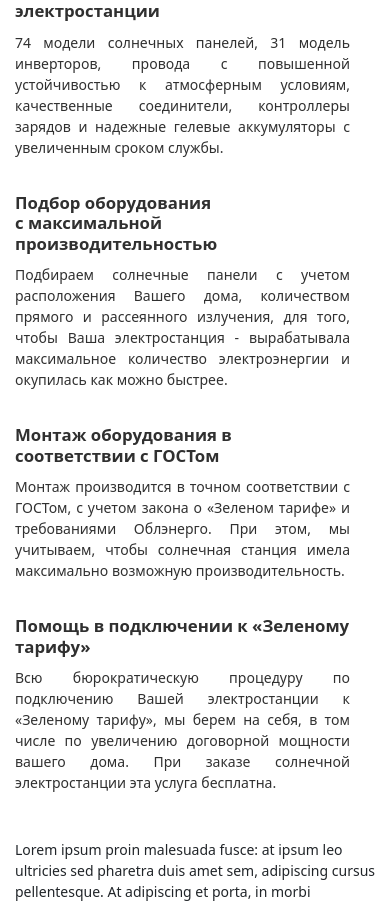
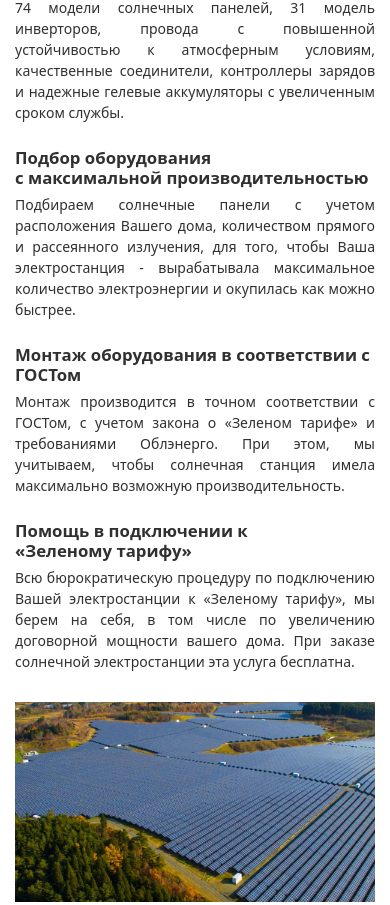
Before and after one commit to MariiaUdovytska/React-Solar, a React (Create React App) app in the folder react-solar/: page / in a window 390 px wide. Shown: the part 1059-1964 px from the top of the page. Built offline with nearby package versions, Linux system fonts and the light colour scheme.

Commit message:
add media for component Services

```diff
--- a/react-solar/src/Services.js
+++ b/react-solar/src/Services.js
@@ -26,7 +26,7 @@ class Services extends React.Component {
 									<p>Монтаж производится в точном соответствии с ГОСТом, с учетом закона о «Зеленом тарифе» и требованиями Облэнерго. При этом, мы учитываем, чтобы солнечная станция имела максимально возможную производительность.</p>
 								</div>
 								<div className='services-body-left-info-block'>
-									<h2>Помощь в подключении к «Зеленому тарифу»</h2>
+									<h2>Помощь в подключении к «Зеленому&nbsp;тарифу»</h2>
 									<p>Всю бюрократическую процедуру по подключению Вашей электростанции к «Зеленому тарифу», мы берем на себя, в том числе по увеличению договорной мощности вашего дома. При заказе солнечной электростанции эта услуга бесплатна.</p>
 								</div>
 							</div>
--- a/react-solar/src/css/services.css
+++ b/react-solar/src/css/services.css
@@ -67,8 +67,6 @@
 		margin-bottom: 10px;
 	}
 	.services-body-left-info-block p{
-		font-size: 1rem;
-		color: #303030;
 		margin-bottom: 35px;
 	}
 	.services-body-left-info div:last-child p{
@@ -77,11 +75,32 @@
 }
 @media (max-width: 909px){
 	.services-body{
-		margin-top: 100px;
-		margin-bottom: 46px;
+		margin-top: 90px;
+		margin-bottom: 35px;
+	}
+	.services-body-title{
+		margin-bottom: 40px;
+	}
+	.services-body-row{
+		flex-direction: column;
+	}
+	.services-body-left{
+		padding-right: 0px;
+		margin-bottom: 30px;
+	}
+	.services-body-left-info-block h2{
+		font-size: 1.2rem;
+		line-height: 20.52px;
+		margin-bottom: 5px;
+	}
+	.services-body-left-info-block p{
+		margin-bottom: 25px;
 	}
 	.services-body-right{
-		display: none;
+		flex: 1 1 200px;
+	}
+	.services-body-right-img{
+		height: 100%;
 	}
 	.services-body-left-info-block p{
 		text-align: justify;
@@ -90,3 +109,4 @@
 		text-align: center;
 	}
 }
+@media (max-width: 720px)
```
